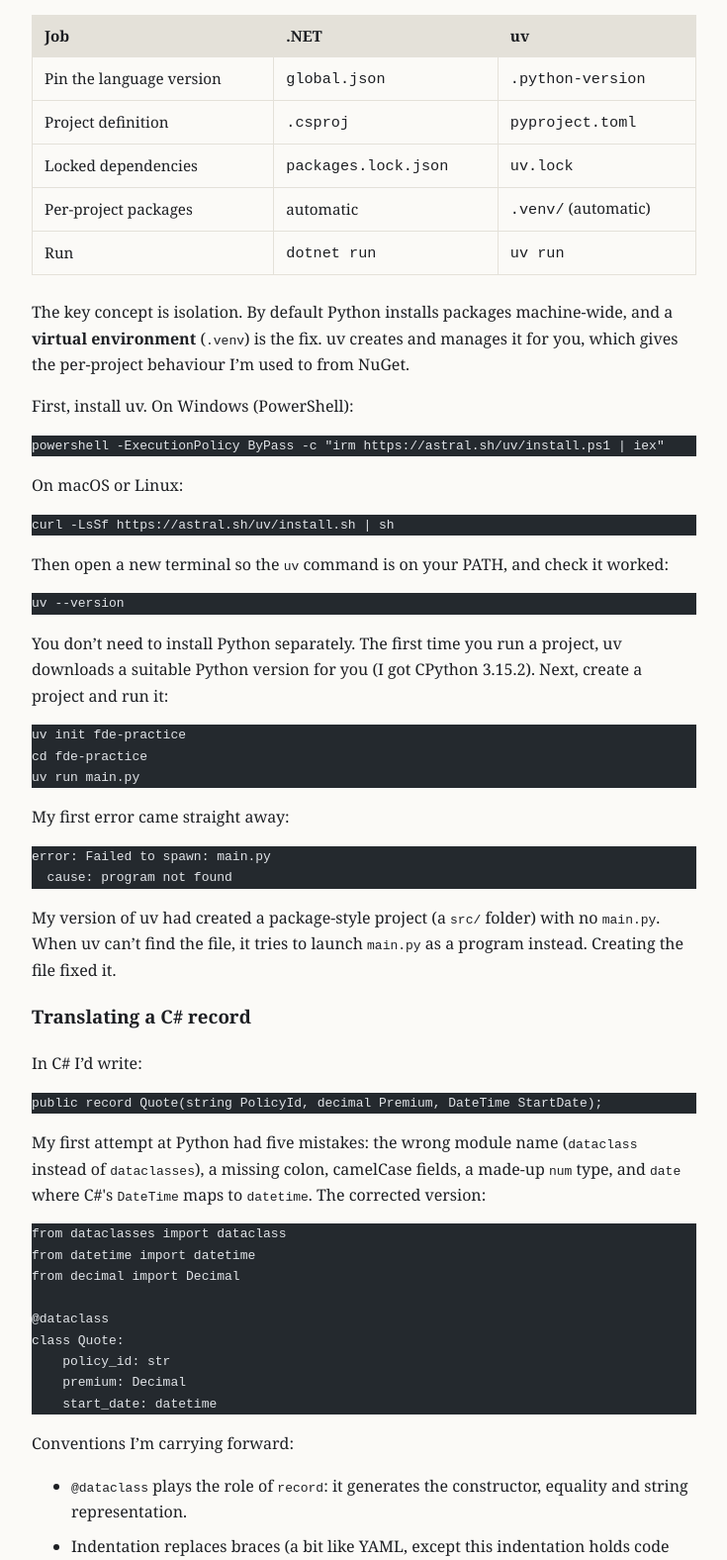
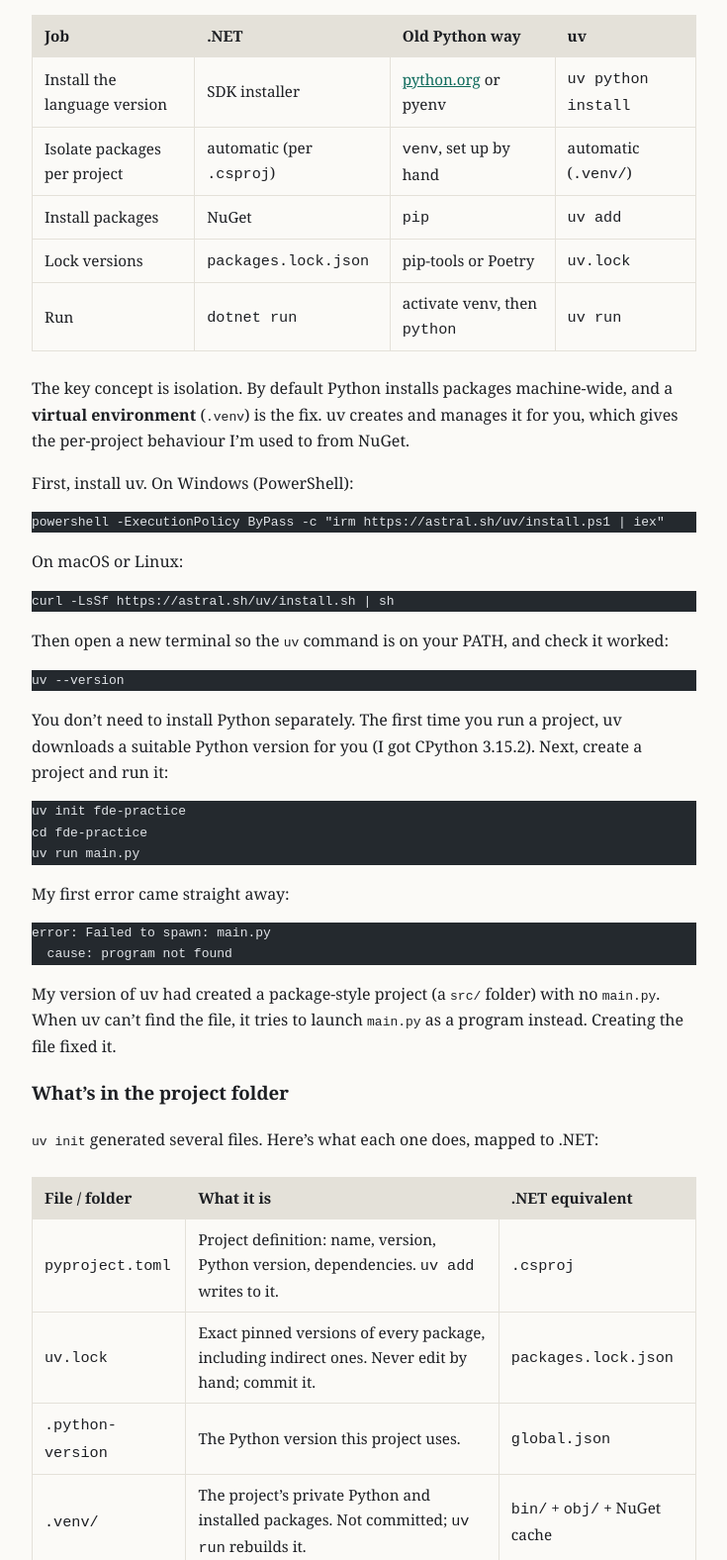
Before and after one commit to ishnetcode/blog, an Astro site: page /blog/csharp-to-python-day-1 in a window 1280 px wide. Shown: the part 1160-2736 px from the top of the page at 99% size, without its empty margins (272-1007 px from the left). Built offline with nearby package versions, Linux system fonts and the light colour scheme; Astro itself is replaced by a stand-in of ours; code samples lack their colours.

Commit message:
Day 1: Python setup, dataclass vs type hints experiment

````diff
--- a/src/content/blog/csharp-to-python-day-1.md
+++ b/src/content/blog/csharp-to-python-day-1.md
@@ -24,13 +24,13 @@ The plan is 8 weeks: Python and LLM APIs, then RAG, agents, MCP and evals, then
 
 My first question was why everyone uses `uv` instead of just installing Python. The answer made sense once I mapped it to .NET. The `dotnet` CLI handles the SDK, packages, isolation and running code. Python historically spread those jobs across several tools. `uv` brings them back together:
 
-| Job | .NET | uv |
-| --- | --- | --- |
-| Pin the language version | `global.json` | `.python-version` |
-| Project definition | `.csproj` | `pyproject.toml` |
-| Locked dependencies | `packages.lock.json` | `uv.lock` |
-| Per-project packages | automatic | `.venv/` (automatic) |
-| Run | `dotnet run` | `uv run` |
+| Job | .NET | Old Python way | uv |
+| --- | --- | --- | --- |
+| Install the language version | SDK installer | python.org or pyenv | `uv python install` |
+| Isolate packages per project | automatic (per `.csproj`) | `venv`, set up by hand | automatic (`.venv/`) |
+| Install packages | NuGet | `pip` | `uv add` |
+| Lock versions | `packages.lock.json` | pip-tools or Poetry | `uv.lock` |
+| Run | `dotnet run` | activate venv, then `python` | `uv run` |
 
 The key concept is isolation. By default Python installs packages machine-wide, and a **virtual environment** (`.venv`) is the fix. uv creates and manages it for you, which gives the per-project behaviour I'm used to from NuGet.
 
@@ -68,6 +68,25 @@ error: Failed to spawn: main.py
 ```
 
 My version of uv had created a package-style project (a `src/` folder) with no `main.py`. When uv can't find the file, it tries to launch `main.py` as a program instead. Creating the file fixed it.
+
+### What's in the project folder
+
+`uv init` generated several files. Here's what each one does, mapped to .NET:
+
+| File / folder | What it is | .NET equivalent |
+| --- | --- | --- |
+| `pyproject.toml` | Project definition: name, version, Python version, dependencies. `uv add` writes to it. | `.csproj` |
+| `uv.lock` | Exact pinned versions of every package, including indirect ones. Never edit by hand; commit it. | `packages.lock.json` |
+| `.python-version` | The Python version this project uses. | `global.json` |
+| `.venv/` | The project's private Python and installed packages. Not committed; `uv run` rebuilds it. | `bin/` + `obj/` + NuGet cache |
+| `.gitignore` | What git shouldn't track. Already excludes `.venv/` and `__pycache__/`. | Same thing |
+| `README.md` | The project's front page on GitHub. | Same thing |
+| `main.py` | The script I'm working in. | `Program.cs` |
+| `src/` | Where reusable package code goes. | A class library project |
+
+Later you'll also see `__pycache__/`. It holds compiled bytecode that Python caches so it starts faster, and it's safe to delete.
+
+My project ended up with both a `src/` folder (package style) and a `main.py` at the root (script style). That's fine for practice, but a portfolio repo should settle on one layout: code in `src/`, tests in `tests/`.
 
 ### Translating a C# record
 
````
